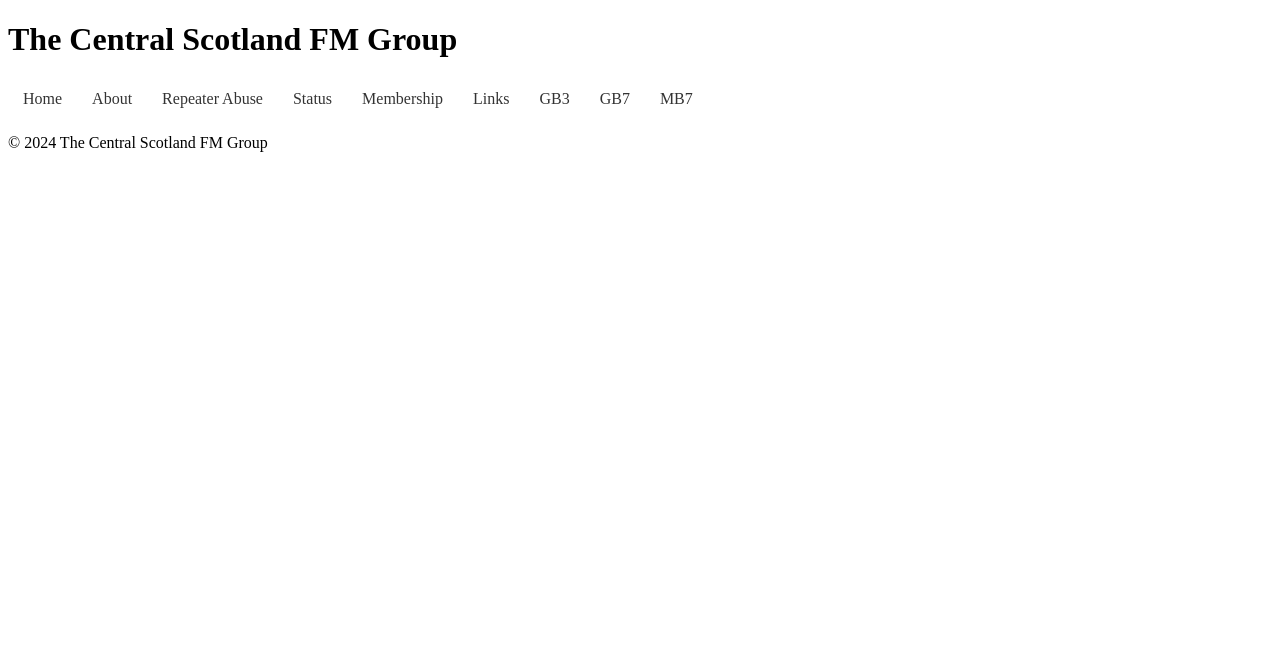
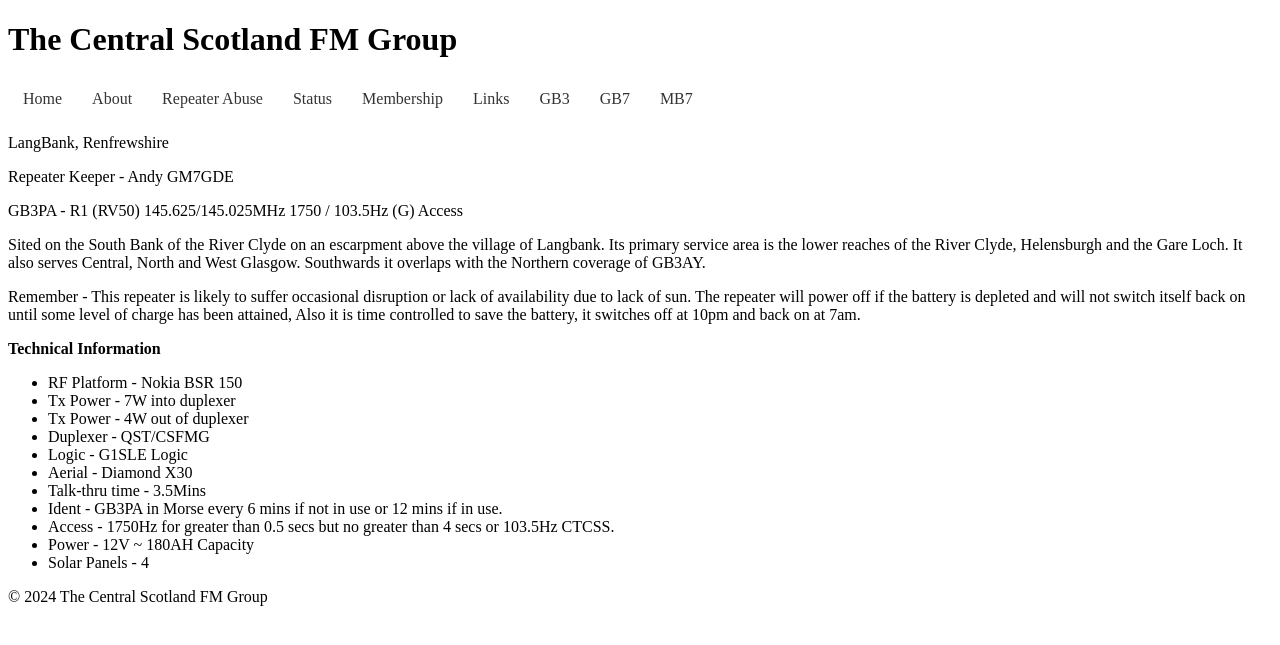
Before and after one commit to Michael-AUG/csfmg, a Jekyll site: the page built from gb3/gb3pa.md, in a window 1280 px wide. Shown: the top 645 px of the page. Built offline with Jekyll 4.4.1, drawn with Linux system fonts in a browser that asks for light colours.

Commit message:
wodge 3c

```diff
--- a/gb3/gb3pa.md
+++ b/gb3/gb3pa.md
@@ -3,3 +3,27 @@ title: GB3PA
 permalink: /gb3/gb3pa
 layout: default
 ---
+LangBank, Renfrewshire
+
+Repeater Keeper - Andy GM7GDE
+
+GB3PA - R1 (RV50) 145.625/145.025MHz 1750 / 103.5Hz (G) Access
+
+Sited on the South Bank of the River Clyde on an escarpment above the village of Langbank. Its primary service area is the lower reaches of the River Clyde,
+Helensburgh and the Gare Loch. It also serves Central, North and West Glasgow. Southwards it overlaps with the Northern coverage of GB3AY.
+
+Remember - This repeater is likely to suffer occasional disruption or lack of availability due to lack of sun. The repeater will power off if the battery is depleted and will not switch itself back on until some level of charge has been attained, Also it is time controlled to save the battery, it switches off at 10pm and back on at 7am.
+
+**Technical Information**
+
+* RF Platform - Nokia BSR 150
+* Tx Power - 7W into duplexer
+* Tx Power - 4W out of duplexer
+* Duplexer - QST/CSFMG
+* Logic - G1SLE Logic
+* Aerial - Diamond X30
+* Talk-thru time - 3.5Mins
+* Ident - GB3PA in Morse every 6 mins if not in use or 12 mins if in use.
+* Access - 1750Hz for greater than 0.5 secs but no greater than 4 secs or 103.5Hz CTCSS.
+* Power - 12V ~ 180AH Capacity
+* Solar Panels - 4
```
Also changed, not shown: gb3/gb3kv.md (+23 -0 lines), gb3/gb3la.md (+23 -0 lines).
